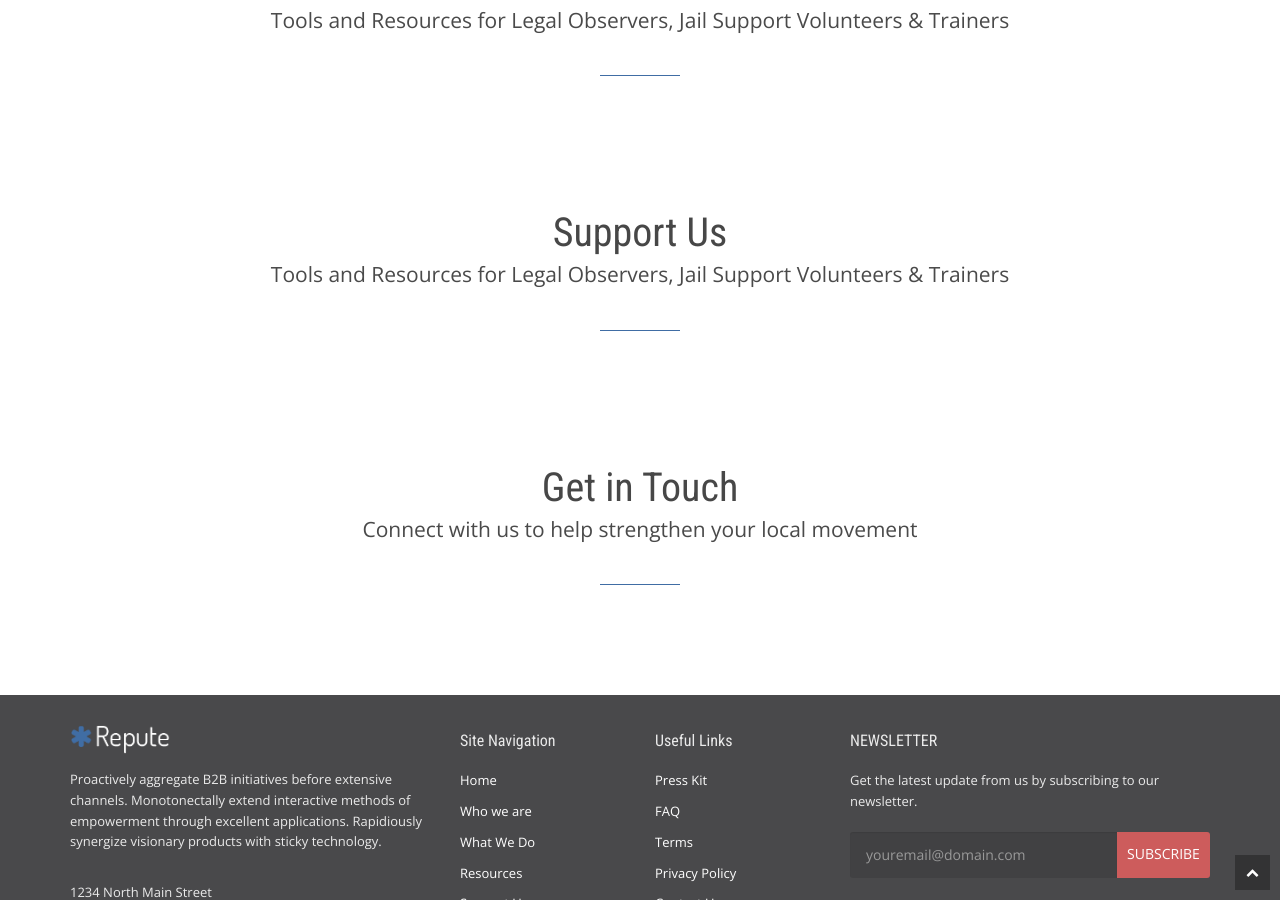
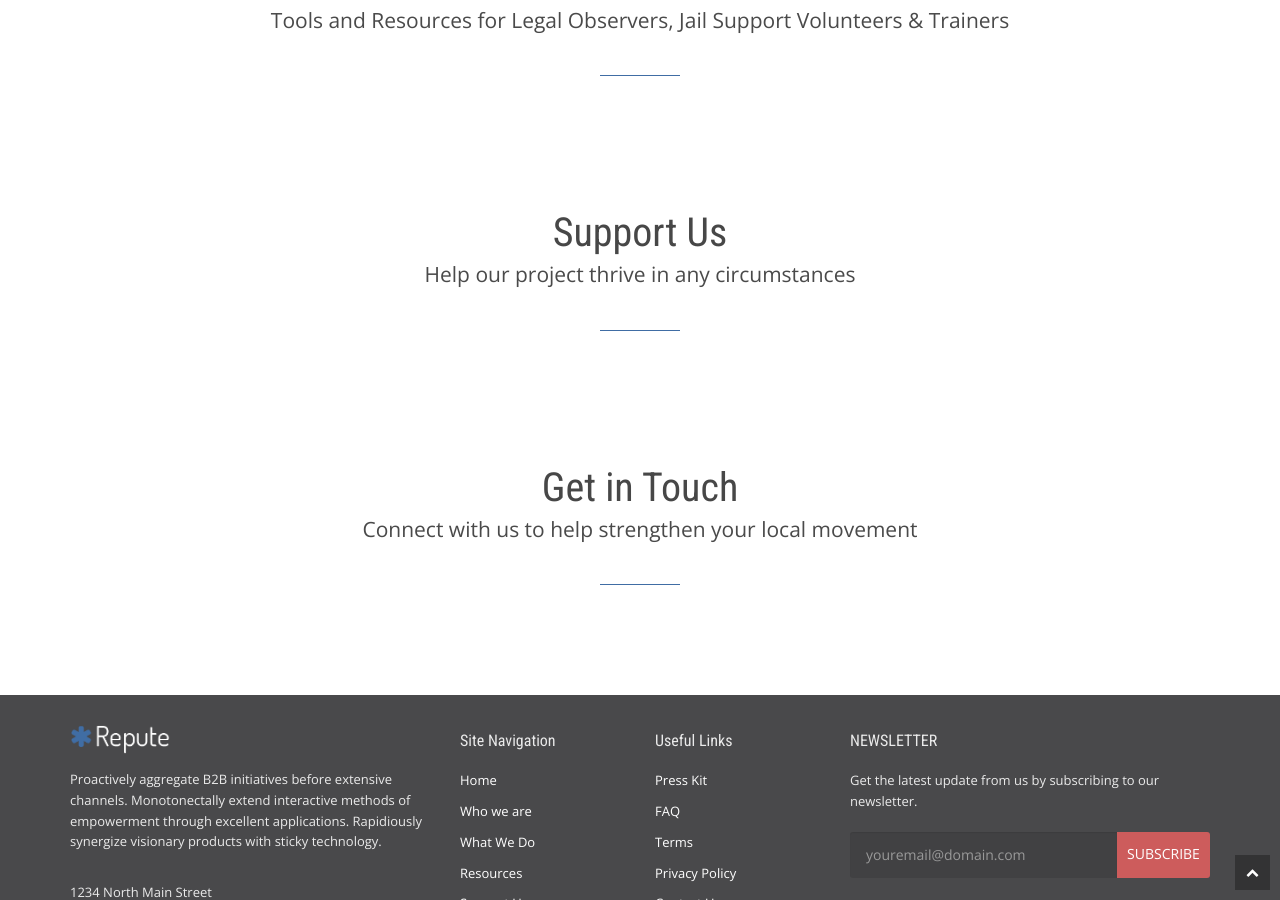
Before and after one commit to BMLP/bmlp.github.io, a Jekyll site: the page built from index.html, in a window 1280 px wide and 900 px high, scrolled down 1288 px. Built offline with Jekyll 4.4.1, drawn with Linux system fonts in a browser that asks for light colours.

Commit message:
https fonts

```diff
--- a/_data/sections.yml
+++ b/_data/sections.yml
@@ -14,7 +14,7 @@
   url: "resources"
 
 - heading: "Support Us"
-  lead: "Tools and Resources for Legal Observers, Jail Support Volunteers & Trainers"
+  lead: "Help our project thrive in any circumstances"
   menu: "Support Us"
   url: "support-us"
 
--- a/_includes/default/head.html
+++ b/_includes/default/head.html
@@ -17,8 +17,8 @@
   <![endif]-->
 
   <!-- GOOGLE FONTS -->
-  <link href='http://fonts.googleapis.com/css?family=Open+Sans:300,400italic,400,600,700' rel='stylesheet' type='text/css'>
-  <link href='http://fonts.googleapis.com/css?family=Roboto+Condensed:300,300italic,400italic,700,400,300' rel='stylesheet' type='text/css'>
+  <link href='https://fonts.googleapis.com/css?family=Open+Sans:300,400italic,400,600,700' rel='stylesheet' type='text/css'>
+  <link href='https://fonts.googleapis.com/css?family=Roboto+Condensed:300,300italic,400italic,700,400,300' rel='stylesheet' type='text/css'>
 
   <!-- FAVICONS -->
   <link rel="apple-touch-icon-precomposed" sizes="144x144" href="../assets/ico/repute144x144.png">
--- a/_includes/sections/contact.html
+++ b/_includes/sections/contact.html
@@ -2,8 +2,8 @@
     <section id="contact">
       <div class="container">
         <div class="heading-center">
-          <h2 class="section-heading">CONTACT US</h2>
-          <p class="lead">Now is the time to execute your idea</p>
+          <h2 class="section-heading">{{section.heading}}</h2>
+          <p class="lead">{{section.lead}}</p>
           <hr>
         </div>
       </div>
```
